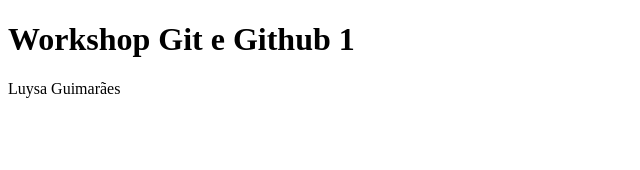
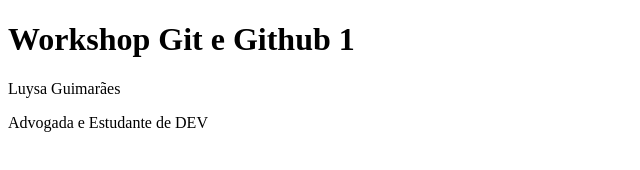
Before and after one commit to luysahellena/workshop1, a plain HTML site: page index.html in a window 1280 px wide. Shown: the whole page, without its empty margins (0-640 px from the left). Drawn offline with Linux system fonts and the light colour scheme.

Commit message:
Inserção de Prosissão

```diff
--- a/index.html
+++ b/index.html
@@ -8,5 +8,6 @@
 <body>
     <h1>Workshop Git e Github 1</h1>
     <p>Luysa Guimarães</p>
+    <p>Advogada e Estudante de DEV</p>
 </body>
 </html>
```
